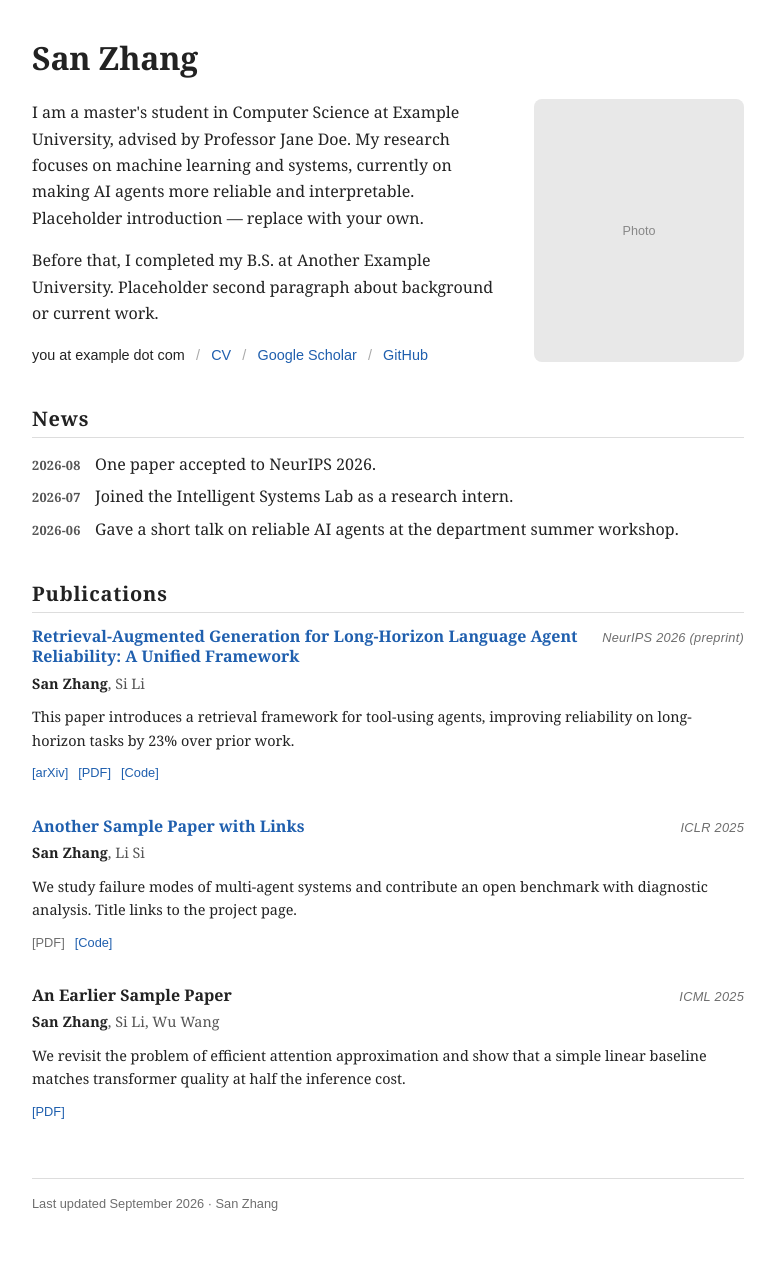
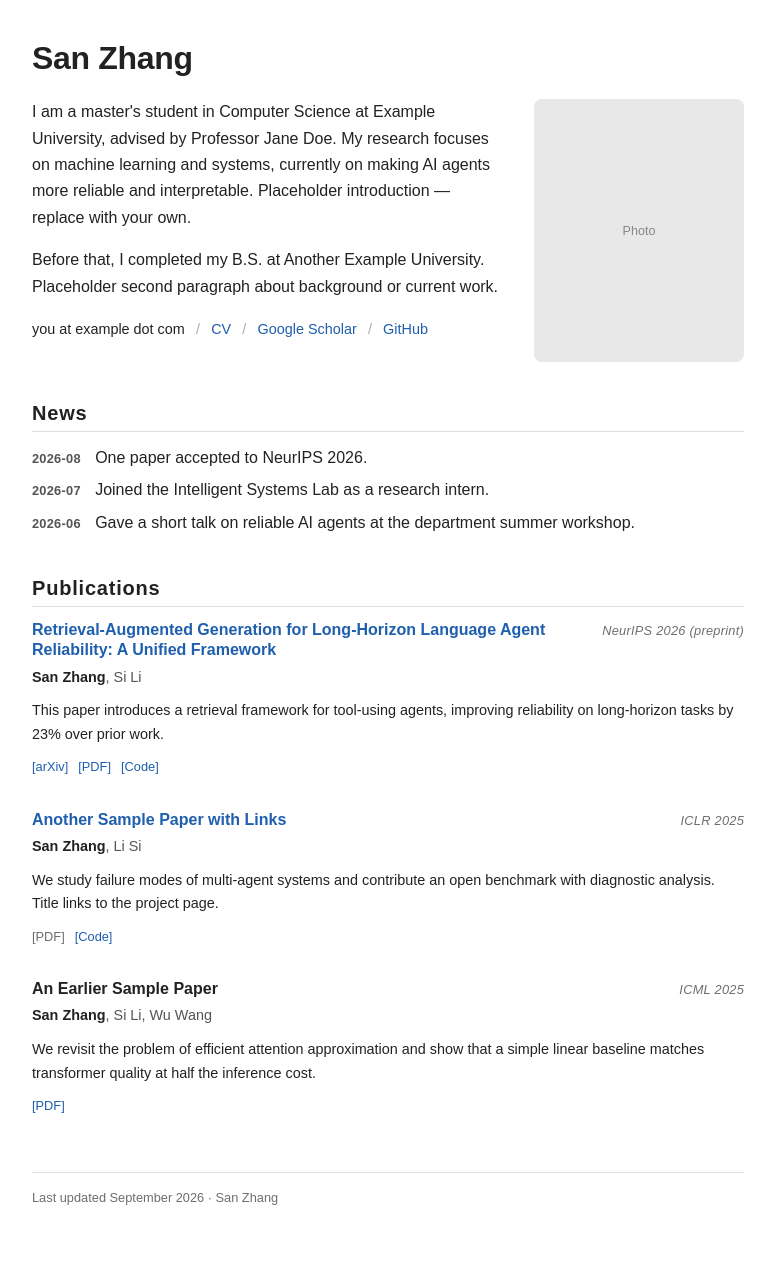
Before and after one commit to Sitaye/sitaye.github.io, a Jekyll site: the page built from index.html, in a window 1280 px wide. Shown: the whole page, without its empty margins (252-1027 px from the left). Built offline with Jekyll 4.4.1, drawn with Linux system fonts in a browser that asks for light colours.

Commit message:
experiment: switch whole page to a single sans-serif stack via --text token

```diff
--- a/assets/style.css
+++ b/assets/style.css
@@ -8,14 +8,16 @@ html { -webkit-text-size-adjust: 100%; }
   --ink-soft: #555;
   --ink-meta: #6e6e6e;
   --rule: #ddd;
+  --serif: Georgia, "Times New Roman", serif;
   --sans: Arial, "Segoe UI", system-ui, sans-serif;
+  --text: var(--sans); /* revert to all-serif: set to var(--serif) */
 }
 
 body {
   margin: 0;
   background: #fff;
   color: var(--ink);
-  font-family: Georgia, "Times New Roman", serif;
+  font-family: var(--text);
   font-size: 16px;
   line-height: 1.65;
 }
```
